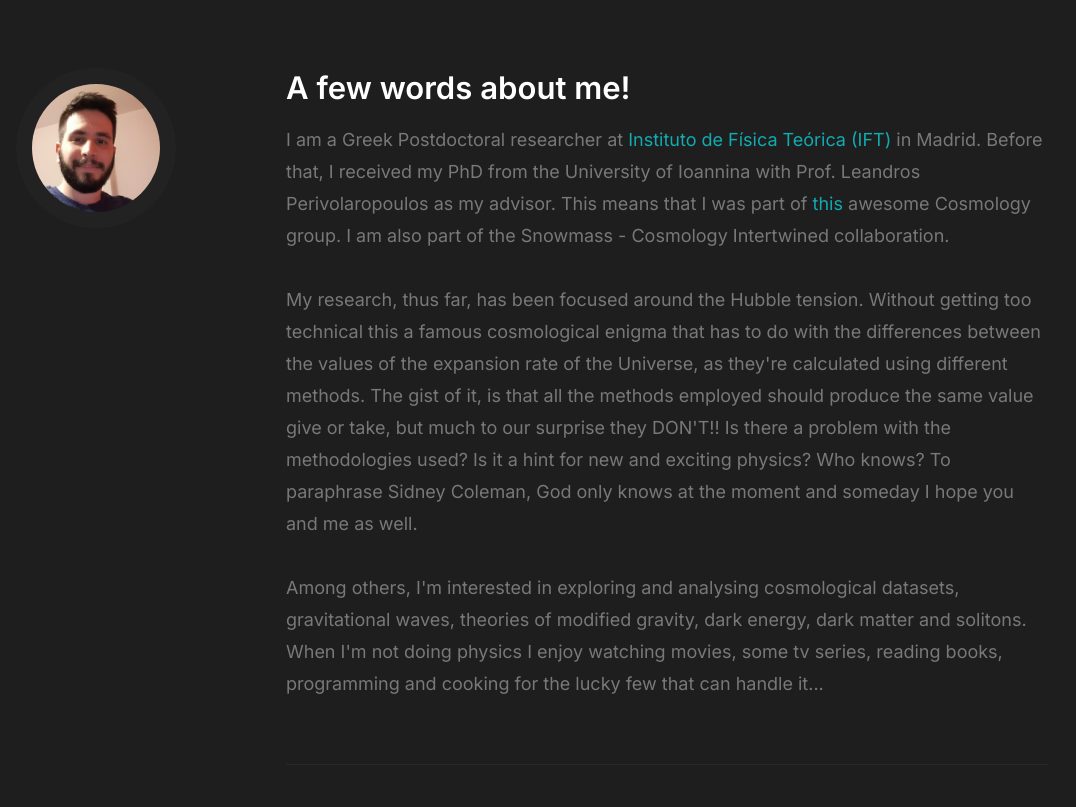
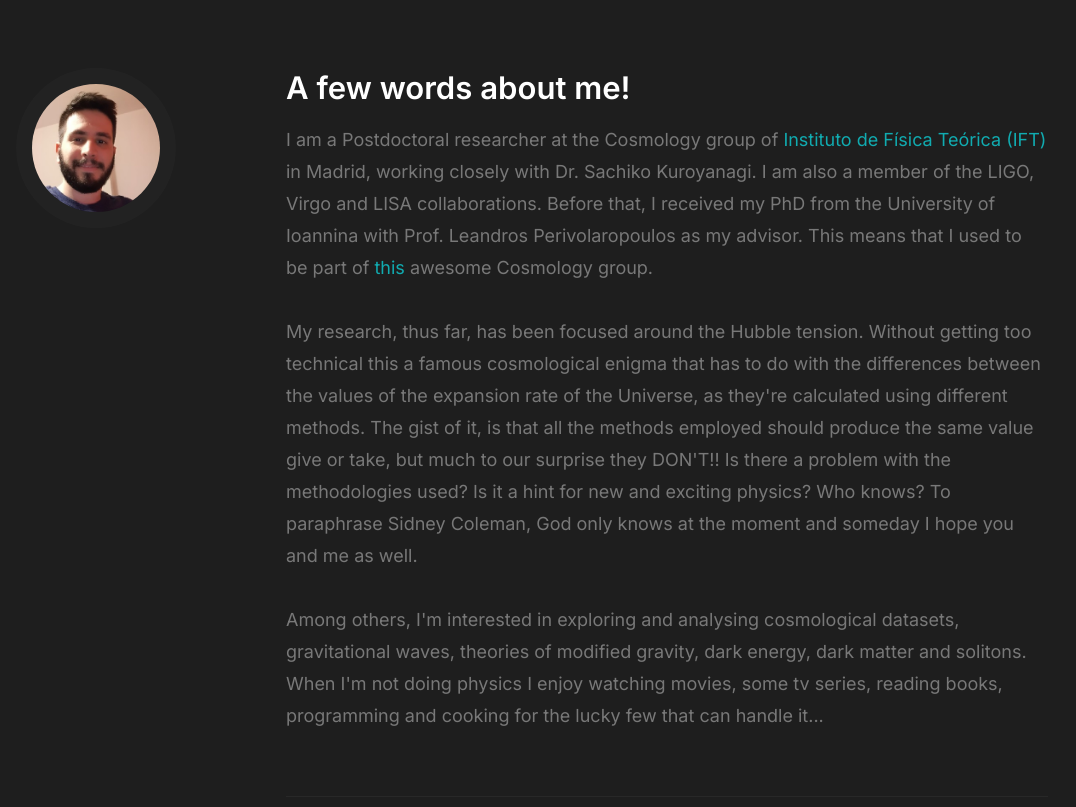
Before and after one commit to GeorgeAlestas/georgealestas.github.io, a plain HTML site: page index.html in a window 1280 px wide. Shown: the part 940-1747 px from the top of the page, without its empty margins (108-1184 px from the left). Drawn offline with nearby package versions, Linux system fonts and the light colour scheme; files whose address does not match are found by name.

Commit message:
Update index.html

```diff
--- a/index.html
+++ b/index.html
@@ -131,7 +131,7 @@ MathJax = {
             <div class="column large-9 tab-12 s-about__content">
                 <h3>A few words about me!</h3>
                 <p  style="text-align:left;">
-                        I am a Greek Postdoctoral researcher at <a href="https://www.ift.uam-csic.es/en" style="text-decoration: none">Instituto de Física Teórica (IFT)</a> in Madrid. Before that, I received my PhD from the University of Ioannina with Prof. Leandros Perivolaropoulos as my advisor. This means that I was part of <a href="https://cosmology.physics.uoi.gr/" style="text-decoration: none">this</a> awesome Cosmology group. I am also part of the Snowmass - Cosmology Intertwined collaboration.
+                        I am a Postdoctoral researcher at the Cosmology group of <a href="https://www.ift.uam-csic.es/en" style="text-decoration: none">Instituto de Física Teórica (IFT)</a> in Madrid, working closely with Dr. Sachiko Kuroyanagi. I am also a member of the LIGO, Virgo and LISA collaborations. Before that, I received my PhD from the University of Ioannina with Prof. Leandros Perivolaropoulos as my advisor. This means that I used to be part of <a href="https://cosmology.physics.uoi.gr/" style="text-decoration: none">this</a> awesome Cosmology group.
                 </p>
                 <p  style="text-align:left;">
                         My research, thus far, has been focused around the Hubble tension. Without getting too technical this a famous cosmological enigma that has to do with the differences between the values of the expansion rate of the Universe, as they're calculated using different methods. The gist of it, is that all the methods employed should produce the same value give or take, but much to our surprise they DON'T!! Is there a problem with the methodologies used? Is it a hint for new and exciting physics? Who knows? To paraphrase Sidney Coleman, God only knows at the moment and someday I hope you and me as well.
```
